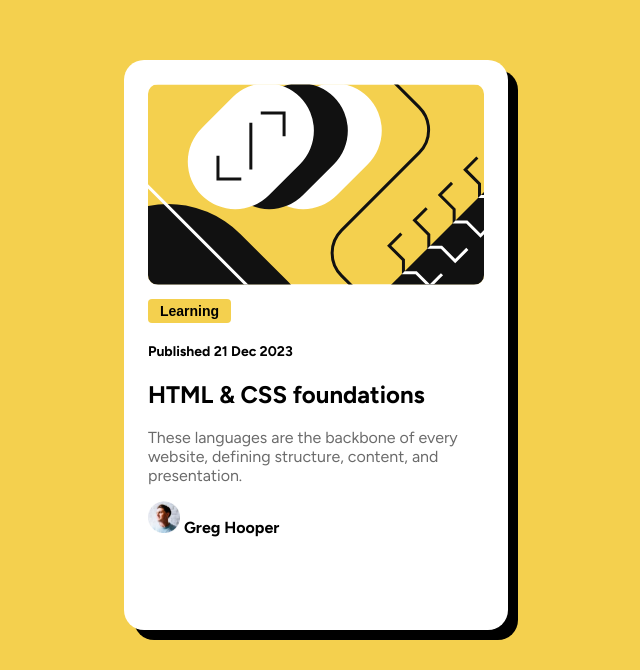
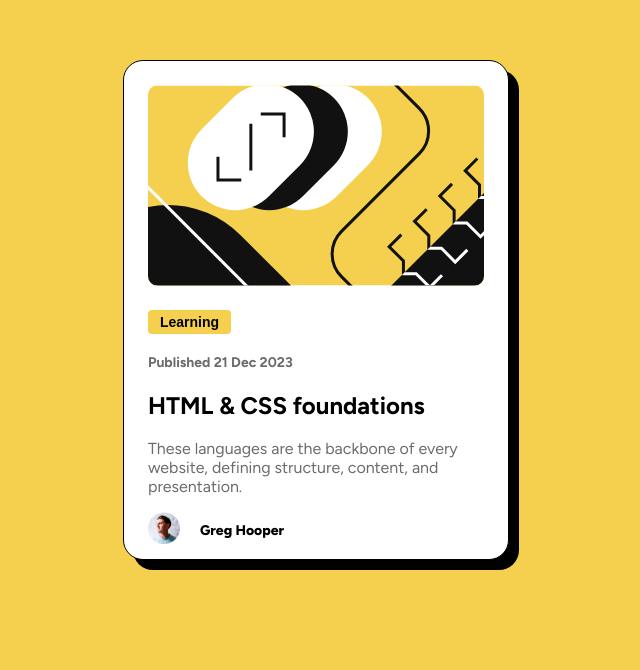
Before and after one commit to HuntsberryS/project2.1, a plain HTML site: page index.html in a window 1280 px wide. Shown: the part 130-800 px from the top of the page, without its empty margins (324-964 px from the left). Drawn offline with Linux system fonts and the light colour scheme.

Commit message:
adjustments based on feedback

```diff
--- a/index.html
+++ b/index.html
@@ -123,7 +123,7 @@
       </svg>
       <button>Learning</button>
 
-      <h6>Published 21 Dec 2023</h6>
+      <h5>Published 21 Dec 2023</h5>
 
       <section>
         <h1>HTML & CSS foundations</h1>
@@ -133,10 +133,12 @@
           content, and presentation.
         </p>
       </section>
-      <section className="authorName">
-        <img src="assets/images/image-avatar.webp" alt="avatar" />
-        <strong>Greg Hooper</strong>
-      </section>
+      <div className="authorContainer">
+        <div class="authorImage">
+          <img src="assets/images/image-avatar.webp" alt="avatar" />
+        </div>
+        <div class="authorName">Greg Hooper</div>
+      </div>
     </main>
     <footer>
       <div class="attribution">
--- a/styles.css
+++ b/styles.css
@@ -1,7 +1,7 @@
 .figtree-fontify {
   font-family: "Figtree", sans-serif;
   font-optical-sizing: auto;
-  font-weight: 500px;
+  font-weight: 500;
   font-style: normal;
 }
 
@@ -15,10 +15,11 @@ main {
   margin: 15% auto;
   background-color: white;
   padding: 24px;
+  border: solid 1px black;
   border-radius: 20px;
   box-shadow: 10px 10px;
   width: min-content;
-  height: 522px;
+  height: 450px;
 }
 h1 {
   font-size: 24px;
@@ -44,26 +45,35 @@ button {
 }
 svg {
   border-radius: 10px;
-  margin: 0 auto;
   text-align: center;
+  margin-bottom: 10px;
 }
-h6 {
+h5 {
   font-size: 14px;
   margin: 10px 0;
+  color: hsl(0, 0%, 42%);
 }
 p {
   color: hsl(0, 0%, 42%);
   font-size: 16px;
 }
-.authorName {
-  font-size: 14px;
-  font-weight: 800;
-  display: inline-block;
-  text-align: center;
+.authorContainer {
+  display: flex;
+  align-items: center;
+  justify-content: center;
 }
 img {
   height: 32px;
   width: 32px;
+  float: left;
+}
+
+.authorName {
+  font-size: 14px;
+  font-weight: 800;
+  padding-left: 20px;
+  padding-top: 10px;
+  float: left;
 }
 
 h1:hover {
```
